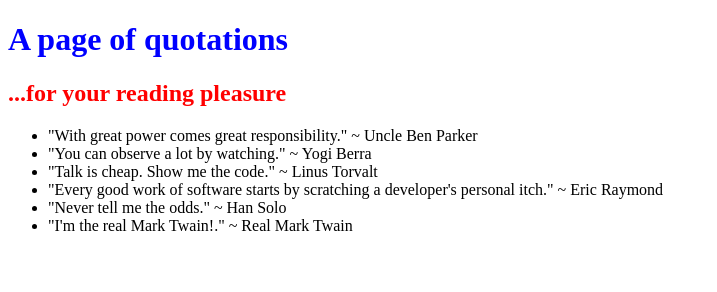
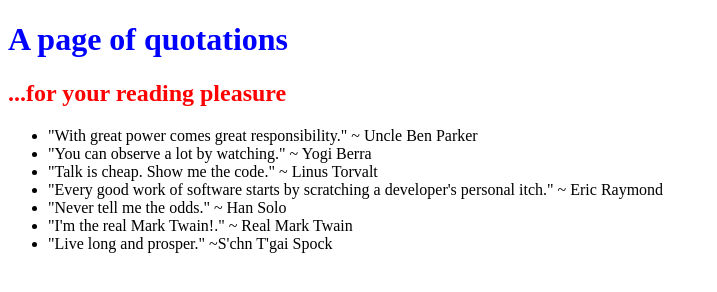
Before and after one commit to SusKoh/0main_openSAP_repo, a plain HTML site: page index.html in a window 1280 px wide. Shown: the whole page, without its empty margins (0-717 px from the left). Drawn offline with Linux system fonts and the light colour scheme.

Commit message:
Added Spock quote

```diff
--- a/index.html
+++ b/index.html
@@ -15,6 +15,7 @@
 			<li>"Every good work of software starts by scratching a developer's personal itch." ~ Eric Raymond</li>
 			<li>"Never tell me the odds." ~ Han Solo</li>
 			<li>"I'm the real Mark Twain!." ~ Real Mark Twain</li>
+			<li>"Live long and prosper." ~S'chn T'gai Spock</li>
 		</ul>
 	</body>
 </html>
```
